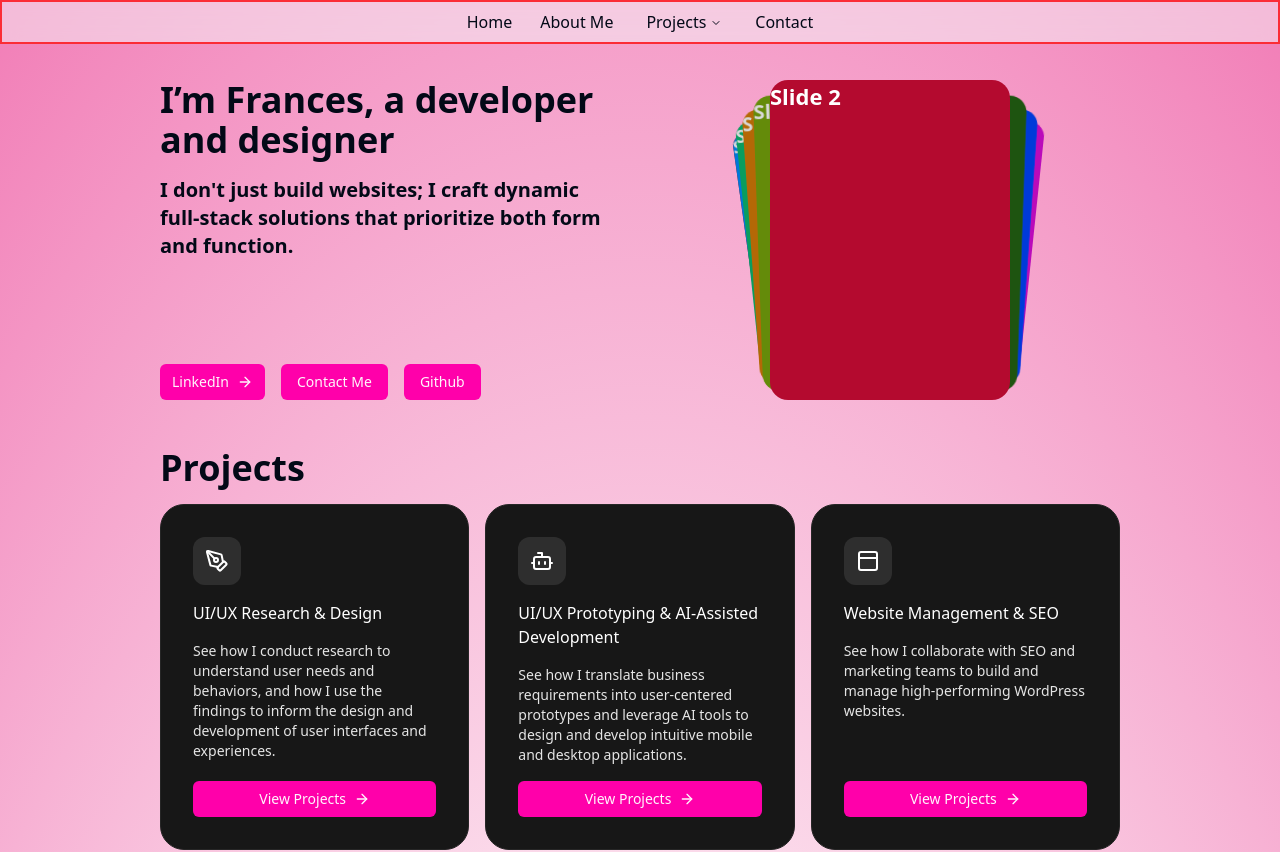
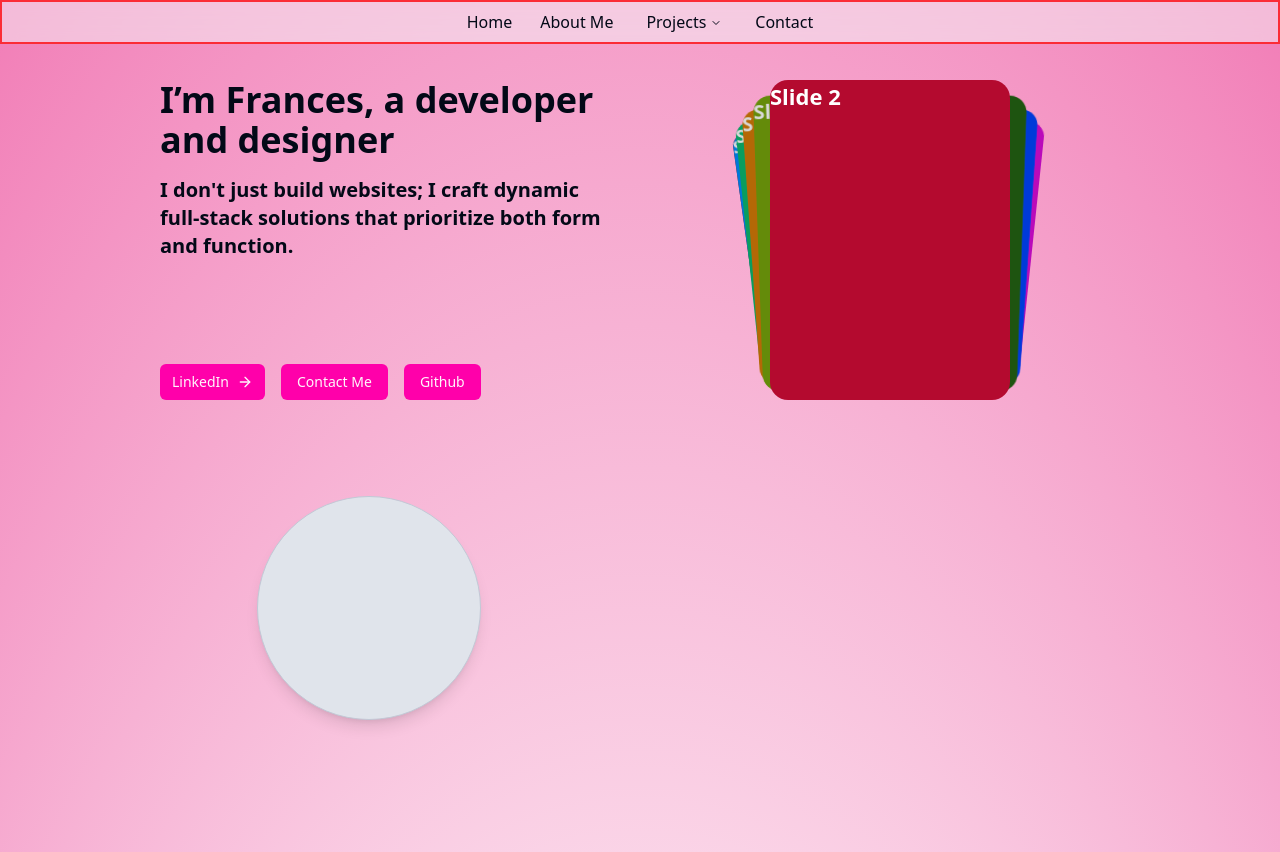
Before and after one commit to frncs-dc/portfolio, a Next.js app: page / in a window 1280 px wide. Shown: the top 852 px of the page. Built offline with nearby package versions, Linux system fonts and the light colour scheme.

Commit message:
feat: added featuredWorks section

```diff
--- a/src/app/page.js
+++ b/src/app/page.js
@@ -6,6 +6,7 @@ import CTASection from "@/components/ctaSection";
 import ProjectsSection from "@/components/projectsSection";
 import TechStack from "@/components/techStack";
 import ContactMe from "@/components/contactMe";
+import FeaturedWorks from "@/components/featuredWorks";
 
 export default function Home() {
     return (
@@ -24,6 +25,7 @@ export default function Home() {
                 {/* Your Content/Components */}
                 <div className="relative z-10 w-3/4 mx-auto">
                     <HeroSection />
+                    <FeaturedWorks />
                     <ProjectsSection />
                     <TechStack />
                     <AboutMe />
--- /dev/null
+++ b/src/components/featuredWorks.jsx
@@ -0,0 +1,13 @@
+export default function FeaturedWorks() {
+    return (
+        <section className="relative z-10 my-24 flex justify-center px-4">
+            <div className="flex w-full max-w-5xl flex-col gap-10 md:flex-row md:items-center">
+                <div className="flex justify-center md:basis-5/12">
+                    <div className="relative h-40 w-40 overflow-hidden rounded-full border bg-muted shadow-lg md:h-56 md:w-56">
+                        {/* picture here */}
+                    </div>
+                </div>
+            </div>
+        </section>
+    );
+}
```
